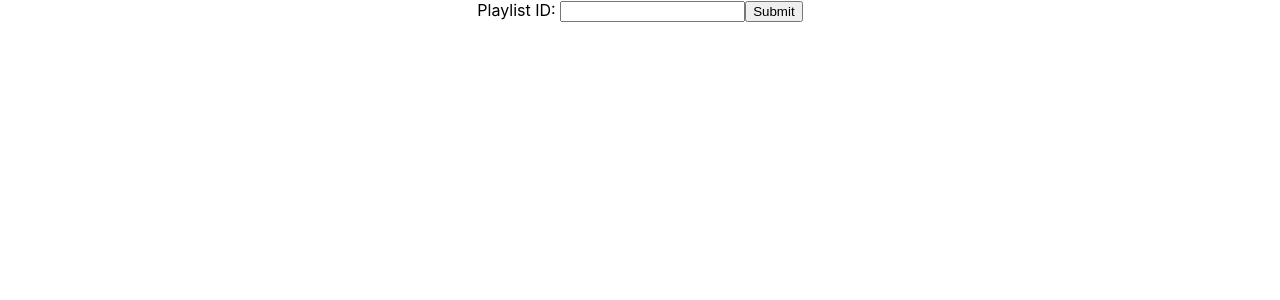
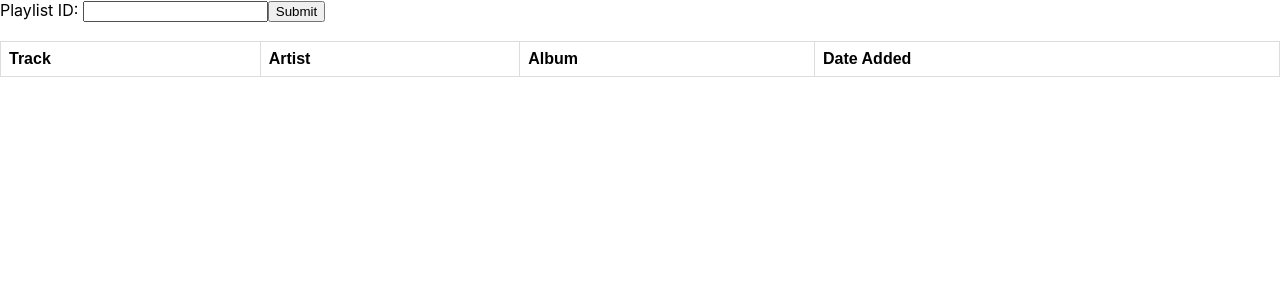
Before and after one commit to rencewang/spotlist, a React (Create React App) app: page / in a window 1280 px wide. Shown: the top 300 px of the page. Built offline with nearby package versions, Linux system fonts and the light colour scheme.

Commit message:
functional update

```diff
--- a/src/App.css
+++ b/src/App.css
@@ -1,38 +1,19 @@
 .App {
-  text-align: center;
+  text-align: left;
 }
 
-.App-logo {
-  height: 40vmin;
-  pointer-events: none;
+table {
+  font-family: arial, sans-serif;
+  border-collapse: collapse;
+  width: 100%;
 }
 
-@media (prefers-reduced-motion: no-preference) {
-  .App-logo {
-    animation: App-logo-spin infinite 20s linear;
-  }
+td, th {
+  border: 1px solid #dddddd;
+  text-align: left;
+  padding: 8px;
 }
 
-.App-header {
-  background-color: #282c34;
-  min-height: 100vh;
-  display: flex;
-  flex-direction: column;
-  align-items: center;
-  justify-content: center;
-  font-size: calc(10px + 2vmin);
-  color: white;
+tr:nth-child(even) {
+  background-color: #dddddd;
 }
-
-.App-link {
-  color: #61dafb;
-}
-
-@keyframes App-logo-spin {
-  from {
-    transform: rotate(0deg);
-  }
-  to {
-    transform: rotate(360deg);
-  }
-}
--- a/src/App.js
+++ b/src/App.js
@@ -1,12 +1,10 @@
 import React, {useState, useEffect} from 'react'
-import Tracklist from './Tracklist'
 import './App.css'
 
 function App() {
 
   const [playlistID, setID] = useState('')
   const [playlistName, setName] = useState('')
-  const [playlistDesc, setDesc] = useState('')
   const [playlistOwner, setOwner] = useState('')
   const [playlistTracks, setTrack] = useState([])
 
@@ -40,31 +38,21 @@ function App() {
           json: true
         }
         request.get(options, function(error, response, body) {
-
-          if (body.name !== undefined) {setName(body.name)}
-          if (body.description !== undefined) {setDesc(body.description)}
-          if (body.owner !== undefined) {setOwner(body.owner.display_name)}
-          if (body.tracks !== undefined) {setTrack(body.tracks.items)}
-
-          // body.tracks.items.forEach(item => {
-          //   setTrack(playlistTracks.concat(item))
-          // })
-
-          // console.log(body)
-          // console.log(playlistDesc)
-          // console.log(playlistName)
-          // console.log(playlistOwner)
-          console.log(playlistTracks)
-          // console.log(playlistTracks.length)
+          if (typeof body === 'object' && body !== null) {
+            if (body.name !== undefined) {setName(body.name)}
+            if (body.owner !== undefined) {setOwner(body.owner.display_name)}
+            if (body.tracks !== undefined) {setTrack(body.tracks.items)}
+          }
         })
       }
     })
+    console.log(playlistTracks)
     console.log(playlistID)
   }
 
   return (
     <main className="App">
-      <form onSubmit={GetPlaylist} autoComplete="off">
+      <form onSubmit={GetPlaylist} autoComplete="off" className="trackIDform">
         <label htmlFor="playlist">Playlist ID: </label>
         <input type="text" id="playlist" name="playlist" value={playlistID} onChange={event => setID(event.target.value)} />
         <button type="submit">Submit</button>
@@ -73,17 +61,28 @@ function App() {
       <h3>{playlistName}</h3>
       <h3>{playlistOwner}</h3>
 
-      {/* <Tracklist tracks={playlistTracks} /> */}
-      <div>
-        {playlistTracks.map(track => (
-          <div>
-            <h3>{track.added_at}</h3>
-            <h3>{track.track.name}</h3>
-            <h3>{track.track.album.name}</h3>
-            {/* <h3>{track.track.artists.forEach()}</h3> */}
-          </div>
+      <table className="tracklisting">
+      <tbody>
+        <tr>
+          <th>Track</th>
+          <th>Artist</th>
+          <th>Album</th>
+          <th>Date Added</th>
+        </tr>
+        {playlistTracks.map((track, index) => (
+          <tr key={index}>
+            <td>{track.track.name}</td>
+            <td>
+              {track.track.artists.map((artist, index) => (
+                index === 0 ? <span key={index}>{artist.name}</span> : <span key={index}>, {artist.name}</span>
+              ))}
+            </td>
+            <td>{track.track.album.name}</td>
+            <td>{track.added_at.substring(0, 10)}</td>
+          </tr>
         ))}
-      </div>
+      </tbody>
+      </table>
 
     </main>
   )
```
